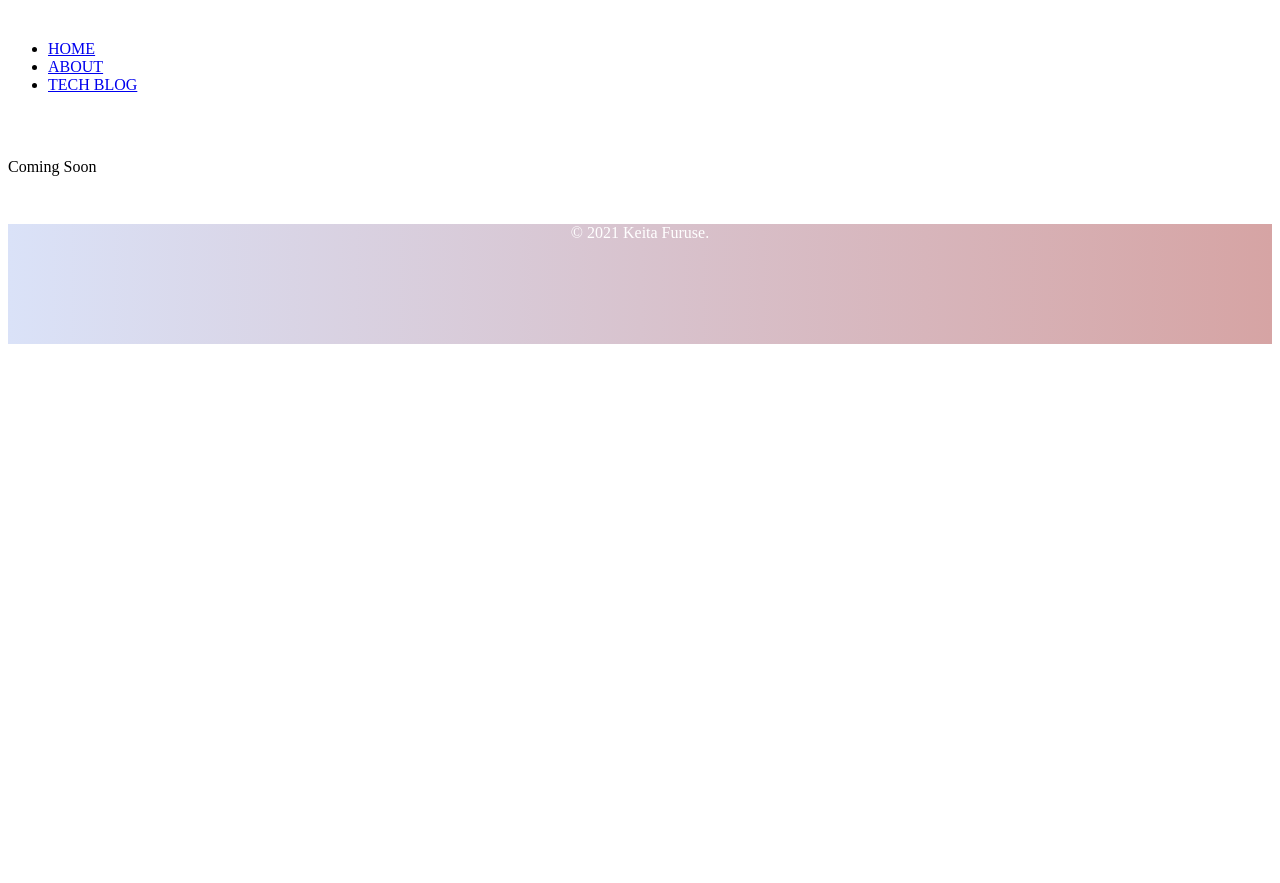
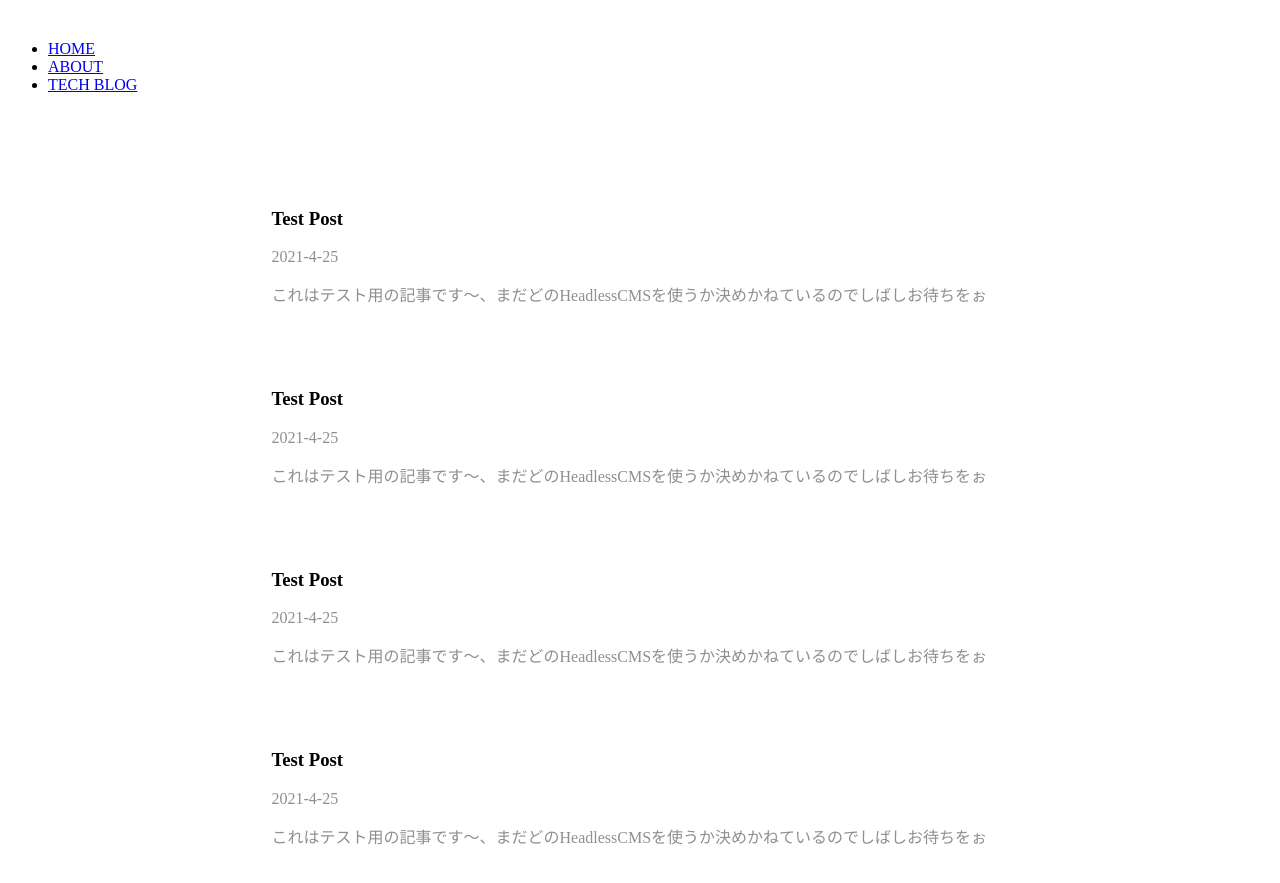
Before and after one commit to poteboy/poteboy_archive, a Gatsby site: page /tech-blog in a window 1280 px wide. Shown: the top 883 px of the page. Before the commit the page ends 800 px from the top, so only its background shows below. Built offline with nearby package versions, Linux system fonts and the light colour scheme; Gatsby itself is replaced by a stand-in of ours.

Commit message:
blog index page

```diff
--- a/gatsby-config.js
+++ b/gatsby-config.js
@@ -1,9 +1,9 @@
 module.exports = {
   siteMetadata: {
-    title: `Gatsby Default Starter`,
+    title: `poteboy`,
     pathPrefix: `/poteboy`,
     description: `Kick off your next, great Gatsby project with this default starter. This barebones starter ships with the main Gatsby configuration files you might need.`,
-    author: `@gatsbyjs`,
+    author: `Keita Furuse`,
   },
   plugins: [
     `gatsby-plugin-react-helmet`,
@@ -13,6 +13,13 @@ module.exports = {
       options: {
         name: `images`,
         path: `${__dirname}/src/assets/images`,
+      },
+    },
+    {
+      resolve: `gatsby-source-filesystem`,
+      options: {
+        name: `posts`,
+        path: `${__dirname}/src/assets/posts`,
       },
     },
     `gatsby-transformer-sharp`,
@@ -42,6 +49,6 @@ module.exports = {
       }
     },
     `gatsby-plugin-sass`,
-
+    `gatsby-transformer-remark`,
   ],
 }
--- a/package.json
+++ b/package.json
@@ -12,10 +12,11 @@
     "gatsby-plugin-image": "^1.2.1",
     "gatsby-plugin-manifest": "^3.2.0",
     "gatsby-plugin-offline": "^4.2.0",
-    "gatsby-plugin-react-helmet": "^4.2.0",
+    "gatsby-plugin-react-helmet": "^4.3.0",
     "gatsby-plugin-sass": "^4.3.0",
     "gatsby-plugin-sharp": "^3.2.1",
-    "gatsby-source-filesystem": "^3.2.0",
+    "gatsby-source-filesystem": "^3.3.0",
+    "gatsby-transformer-remark": "^4.0.0",
     "gatsby-transformer-sharp": "^3.2.0",
     "node-sass": "^5.0.0",
     "prop-types": "^15.7.2",
--- /dev/null
+++ b/src/@types/react-helmet.d.ts
@@ -0,0 +1 @@
+declare module 'react-helmet'
--- /dev/null
+++ b/src/assets/posts/test-post.md
@@ -0,0 +1,13 @@
+---
+title: "Test Post"
+data: "2021-4-25"
+desc: "これはテスト用の記事です〜、まだどのHeadlessCMSを使うか決めかねているのでしばしお待ちをぉ"
+---
+
+This is a Test Post
+
+## Test
+
+1. test test
+2. test test
+3. test test
--- /dev/null
+++ b/src/assets/posts/test-post2.md
@@ -0,0 +1,13 @@
+---
+title: "Test Post"
+data: "2021-4-25"
+desc: "これはテスト用の記事です〜、まだどのHeadlessCMSを使うか決めかねているのでしばしお待ちをぉ"
+---
+
+This is a Test Post
+
+## Test
+
+1. test test
+2. test test
+3. test test
--- /dev/null
+++ b/src/assets/posts/test-post3.md
@@ -0,0 +1,13 @@
+---
+title: "Test Post"
+data: "2021-4-25"
+desc: "これはテスト用の記事です〜、まだどのHeadlessCMSを使うか決めかねているのでしばしお待ちをぉ"
+---
+
+This is a Test Post
+
+## Test
+
+1. test test
+2. test test
+3. test test
--- /dev/null
+++ b/src/assets/posts/test-post4.md
@@ -0,0 +1,13 @@
+---
+title: "Test Post"
+data: "2021-4-25"
+desc: "これはテスト用の記事です〜、まだどのHeadlessCMSを使うか決めかねているのでしばしお待ちをぉ"
+---
+
+This is a Test Post
+
+## Test
+
+1. test test
+2. test test
+3. test test
--- a/src/components/footer.tsx
+++ b/src/components/footer.tsx
@@ -1,11 +1,23 @@
 import React from 'react';
+import { graphql, useStaticQuery } from 'gatsby';
 const style = require('../styles/footer.module.scss');
 
 
 const Footer = () => {
+
+    const myName = useStaticQuery(graphql`
+    query {
+        site {
+            siteMetadata {
+                author
+        }
+      }
+    }
+    `).site.siteMetadata.author
+
     return(
         <footer>
-            <p>© 2021 Keita Furuse.</p>
+            <p>© 2021 {myName}.</p>
         </footer>
     )
 }
--- a/src/components/layout.tsx
+++ b/src/components/layout.tsx
@@ -1,11 +1,12 @@
 import React from 'react';
 import Footer from './footer';
 import Header from './header';
-import Home from './home';
+import Meta from './meta';
 
 const Layout = (props: {children: any}) => {
     return(
         <div id="wrapper">
+            <Meta></Meta>
             <Header/>
                 {props.children}
             <Footer />
--- /dev/null
+++ b/src/components/meta.tsx
@@ -0,0 +1,27 @@
+import React from 'react';
+import { Helmet } from 'react-helmet';
+import { graphql, useStaticQuery} from 'gatsby';
+
+const Meta = () => {
+
+    const title = useStaticQuery(graphql`
+    query {
+        site {
+            siteMetadata {
+                title
+        }
+      }
+    }
+    `).site.siteMetadata.title
+
+    return(
+        <>
+            <Helmet>
+                <meta charSet="utf-8" />
+                <title>{title}</title>
+            </Helmet>
+        </>
+    )
+}
+
+export default Meta
--- a/src/pages/tech-blog/index.tsx
+++ b/src/pages/tech-blog/index.tsx
@@ -1,12 +1,42 @@
 import React from 'react';
 import Layout from '../../components/layout';
+import { graphql, useStaticQuery } from 'gatsby';
+const style = require("../../styles/blog-index.module.scss");
 
 
 const TechBlog = () => {
 
+    const posts = useStaticQuery(graphql`
+    query {
+        allMarkdownRemark {
+          edges {
+            node {
+              frontmatter {
+                title
+                data
+                desc
+              }
+            }
+          }
+        }
+      }
+    `)
+
     return(
         <Layout>
-            Coming Soon
+            <ol className={style.content}>
+                {posts.allMarkdownRemark.edges.map( (edge: {node: any}) => {
+                    return(
+                        <li className={style.list}>
+                            <div className={style.post}>
+                                <h3>{edge.node.frontmatter.title}</h3>
+                                <p>{edge.node.frontmatter.data}</p>
+                                <p>{edge.node.frontmatter.desc}</p>
+                            </div>
+                        </li>
+                    )
+                })}
+            </ol>
         </Layout>
     )
 
--- /dev/null
+++ b/src/styles/blog-index.module.scss
@@ -0,0 +1,40 @@
+@import "variable.scss";
+
+@keyframes fadeIn{
+	0%{
+		opacity: 0;
+        transform: translateY(80px);
+	}
+	100%{
+		opacity: 1;
+        transform: translateY(0px);
+	}
+}
+
+.content {
+    align-items: center;
+    box-sizing: border-box;
+    margin: 0;
+    margin-left: 10%;
+    margin-right: 10%;
+    list-style-type: none;
+    margin-bottom: 7%;
+
+    .list {
+        animation: fadeIn 0.6s linear;
+        background-color: white;
+        border-radius: 1rem;
+        margin-top: 15px;
+
+        .post {
+            padding-top: 1em;
+            padding-bottom: 1em;
+            margin: 0 auto;
+            max-width: 80%;
+            > p {
+                color: $base-font-color;
+            }
+        }
+    }
+
+}
```
Also changed, not shown: README.md, 1 other file.
